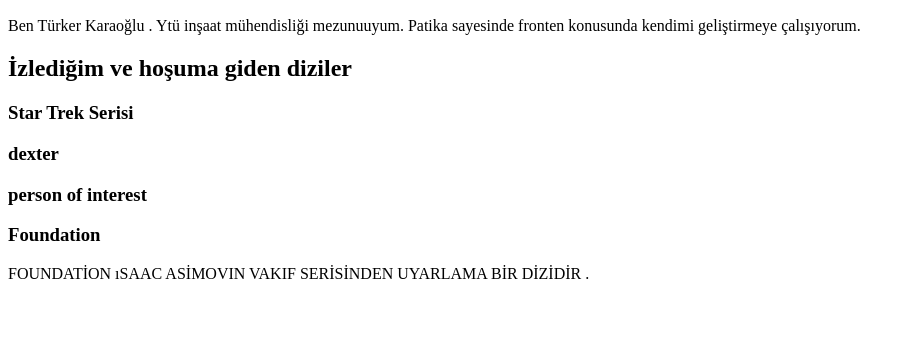
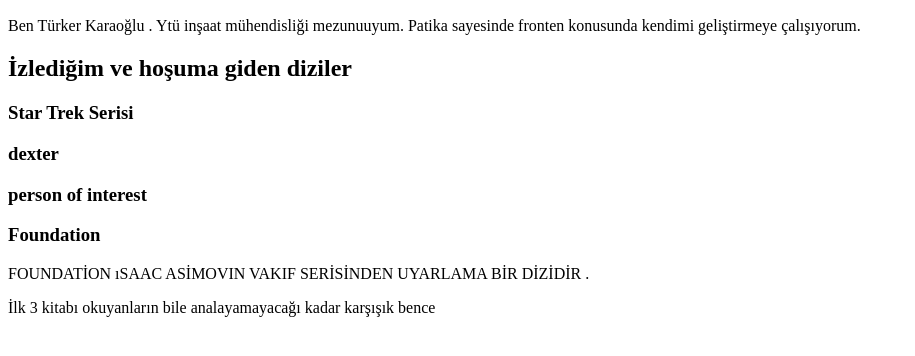
Before and after one commit to Trkrkrl/patika-klasor1, a plain HTML site: page index.html in a window 1280 px wide. Shown: the part 96-452 px from the top of the page, without its empty margins (0-915 px from the left). Drawn offline with Linux system fonts and the light colour scheme.

Commit message:
first2comit

```diff
--- a/index.html
+++ b/index.html
@@ -13,3 +13,4 @@
 <h3>person of interest</h3>
 <h3>Foundation </h3>
 <P>FOUNDATİON ıSAAC ASİMOVIN VAKIF SERİSİNDEN UYARLAMA BİR DİZİDİR  .</P>
+<p>İlk 3 kitabı okuyanların bile analayamayacağı kadar karşışık bence</p>
```
